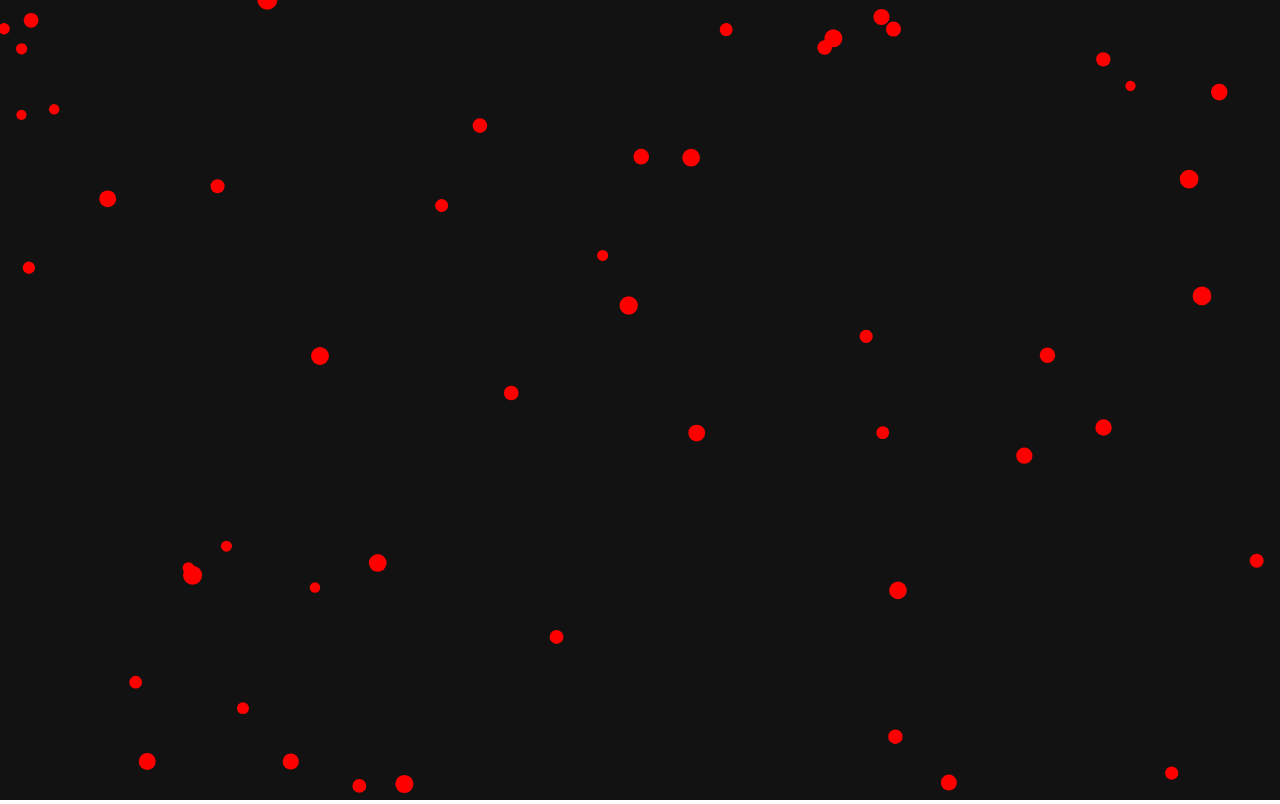
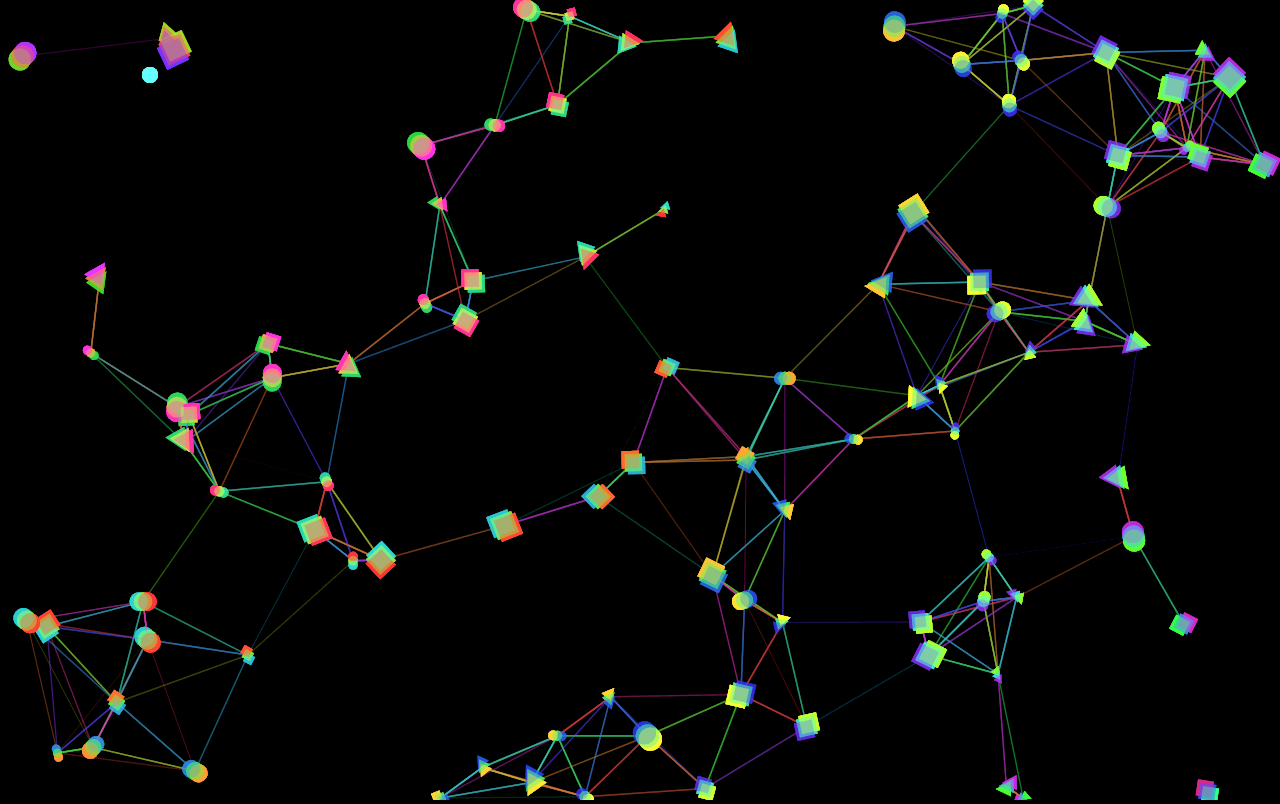
Before and after one commit to alecsharpie/chaoscanvas, a plain HTML site: page index.html in a window 1280 px wide. Drawn offline with Linux system fonts and the light colour scheme.

Commit message:
Quantum Shapes with Chromatic Aberration & Connections.

```diff
--- a/script.js
+++ b/script.js
@@ -1,70 +1,188 @@
 const canvas = document.getElementById("ChaosCanvas");
 const ctx = canvas.getContext("2d");
-canvas.width = window.innerWidth;
-canvas.height = window.innerHeight;
+let mouse = { x: canvas.width / 2, y: canvas.height / 2 };
 
-let shapes = [];
+const CONFIG = {
+    NUM_SHAPES: 100,
+    TRAIL_ALPHA: 0.08,
+    SHAPE: {
+        TYPES: ['circle', 'square', 'triangle'],
+        MIN_SIZE: 4,
+        MAX_SIZE: 12,
+        SPIN_RANGE: 0.02,
+        CONNECTION_DISTANCE: 150,
+        GRAVITY_FACTOR: 0.2,
+        DAMPING: 0.95,
+        MOUSE_RADIUS: 300
+    }
+};
 
-function Shape(x, y, size, color) {
-  this.x = x;
-  this.y = y;
-  this.size = size;
-  this.color = color;
-  this.speedX = Math.random() * 2 - 1; // Random horizontal speed
-  this.speedY = Math.random() * 2 - 1; // Random vertical speed
-  this.accelerationX = (Math.random() - 0.5) * 0.1; // Random acceleration
-  this.accelerationY = (Math.random() - 0.5) * 0.1; // Random acceleration
+function resizeCanvas() {
+    canvas.width = window.innerWidth;
+    canvas.height = window.innerHeight;
+}
+resizeCanvas();
+
+class QuantumShape {
+    constructor() {
+        this.type = CONFIG.SHAPE.TYPES[Math.floor(Math.random() * 3)];
+        this.x = Math.random() * canvas.width;
+        this.y = Math.random() * canvas.height;
+        this.size = Math.random() * (CONFIG.SHAPE.MAX_SIZE - CONFIG.SHAPE.MIN_SIZE) + CONFIG.SHAPE.MIN_SIZE;
+        this.spin = (Math.random() - 0.5) * CONFIG.SHAPE.SPIN_RANGE;
+        this.rotation = Math.random() * Math.PI * 2;
+        this.velocity = { x: 0, y: 0 };
+        this.acceleration = { x: 0, y: 0 };
+    }
+
+    update() {
+        // Mouse gravitational pull
+        const dx = mouse.x - this.x;
+        const dy = mouse.y - this.y;
+        const distance = Math.sqrt(dx*dx + dy*dy);
+        const maxDist = CONFIG.SHAPE.MOUSE_RADIUS;
+
+        if (distance < maxDist && distance > 10) {
+            const force = (1 - distance/maxDist) * CONFIG.SHAPE.GRAVITY_FACTOR;
+            this.acceleration.x += (dx/distance) * force;
+            this.acceleration.y += (dy/distance) * force;
+        }
+
+        // Physics simulation
+        this.velocity.x += this.acceleration.x;
+        this.velocity.y += this.acceleration.y;
+        this.velocity.x *= CONFIG.SHAPE.DAMPING;
+        this.velocity.y *= CONFIG.SHAPE.DAMPING;
+
+        this.x += this.velocity.x;
+        this.y += this.velocity.y;
+        this.rotation += this.spin;
+
+        // Reset acceleration
+        this.acceleration.x = 0;
+        this.acceleration.y = 0;
+
+        // Soft boundary wrapping
+        const buffer = this.size * 4;
+        if (this.x < -buffer) this.x = canvas.width + buffer;
+        if (this.x > canvas.width + buffer) this.x = -buffer;
+        if (this.y < -buffer) this.y = canvas.height + buffer;
+        if (this.y > canvas.height + buffer) this.y = -buffer;
+    }
 }
 
-function init() {
-  for (let i = 0; i < 50; i++) { // Number of Shapes
-    shapes.push(new Shape(Math.random() * canvas.width, Math.random() *
-canvas.height, Math.random() * 5 + 5, `hsl(${Math.random() * 360}, 100%,
-50%)`)); // Generate shapes
-  }
+let shapes = Array.from({ length: CONFIG.NUM_SHAPES }, () => new QuantumShape());
+
+function drawConnections() {
+    ctx.lineWidth = 1.5;
+    shapes.forEach((a, i) => {
+        shapes.slice(i+1).forEach(b => {
+            const dx = a.x - b.x;
+            const dy = a.y - b.y;
+            const dist = Math.sqrt(dx*dx + dy*dy);
+
+            if(dist < CONFIG.SHAPE.CONNECTION_DISTANCE) {
+                const alpha = 1 - (dist/CONFIG.SHAPE.CONNECTION_DISTANCE);
+                const hue = ((a.rotation + b.rotation) * 180/Math.PI) % 360;
+
+                ctx.strokeStyle = `hsla(${hue}, 80%, 60%, ${alpha*0.4})`;
+
+                ctx.beginPath();
+                ctx.moveTo(a.x, a.y);
+                ctx.lineTo(b.x, b.y);
+                ctx.stroke();
+            }
+        });
+    });
 }
 
 function draw() {
-  ctx.clearRect(0, 0, canvas.width, canvas.height); // Clear the canvas
+    // Fade trail
+    ctx.fillStyle = `rgba(0, 0, 0, ${CONFIG.TRAIL_ALPHA})`;
+    ctx.fillRect(0, 0, canvas.width, canvas.height);
 
-  for (let shape of shapes) {
-    shape.x += shape.speedX;
-    shape.y += shape.speedY;
-    shape.accelerationX *= 0.95; // Decelerate
-    shape.accelerationY *= 0.95; // Decelerate
+    drawConnections();
 
-    // Bounce off edges
-    if (shape.x + shape.size > canvas.width || shape.x - shape.size < 0) {
-      shape.speedX *= -1;
-    }
-    if (shape.y + shape.size > canvas.height || shape.y - shape.size < 0) {
-      shape.speedY *= -1;
-    }
-    // Mouse gravity
-    let distance = Math.hypot(mouse.x - shape.x, mouse.y - shape.y);
-    if (distance < (canvas.width / 3)) {
-        const gravityStrength = 1 / (distance + 1); // Closer objects have stronger gravity
-        shape.speedX += (mouse.x - shape.x) * (gravityStrength * 0.1);
-        shape.speedY += (mouse.y - shape.y) * (gravityStrength * 0.1);
-    }
+    // Draw shapes with enhanced chromatic aberration
+    shapes.forEach(shape => {
+        ctx.save();
+        ctx.translate(shape.x, shape.y);
+        ctx.rotate(shape.rotation);
 
-    // Color swirl
-    let hue = (mouse.x / canvas.width) * 360;
-    shape.color = `hsl(${hue}, 100%, 50%)`;
+        // Mouse-influenced color
+        const mouseDist = Math.hypot(mouse.x - shape.x, mouse.y - shape.y);
+        const hueBase = (mouse.x/canvas.width * 360 + Date.now()*0.02) % 360;
+        const hue = (hueBase + mouseDist * 0.2) % 360;
 
-    ctx.fillStyle = shape.color;
+        // RGB separation layers
+        [-3, 0, 3].forEach(offset => {
+            ctx.fillStyle = `hsl(${(hue + offset * 30) % 360}, 100%, 60%)`;
+            ctx.globalAlpha = 0.3 - Math.abs(offset)*0.1;
+
+            switch(shape.type) {
+                case 'circle':
+                    ctx.beginPath();
+                    ctx.arc(offset, offset, shape.size, 0, Math.PI*2);
+                    ctx.fill();
+                    break;
+                case 'square':
+                    ctx.fillRect(-shape.size + offset, -shape.size + offset,
+                               shape.size*2, shape.size*2);
+                    break;
+                case 'triangle':
+                    ctx.beginPath();
+                    ctx.moveTo(-shape.size + offset, shape.size + offset);
+                    ctx.lineTo(shape.size + offset, shape.size + offset);
+                    ctx.lineTo(offset, -shape.size + offset);
+                    ctx.closePath();
+                    ctx.fill();
+                    break;
+            }
+        });
+
+        // Core shape
+        ctx.fillStyle = `hsla(${hue}, 100%, 70%, 0.6)`;
+        switch(shape.type) {
+            case 'circle':
+                ctx.beginPath();
+                ctx.arc(0, 0, shape.size, 0, Math.PI*2);
+                ctx.fill();
+                break;
+            case 'square':
+                ctx.fillRect(-shape.size, -shape.size, shape.size*2, shape.size*2);
+                break;
+            case 'triangle':
+                ctx.beginPath();
+                ctx.moveTo(-shape.size, shape.size);
+                ctx.lineTo(shape.size, shape.size);
+                ctx.lineTo(0, -shape.size);
+                ctx.closePath();
+                ctx.fill();
+                break;
+        }
+
+        ctx.restore();
+    });
+
+    // Draw mouse cursor effect
     ctx.beginPath();
-    ctx.arc(shape.x, shape.y, shape.size, 0, Math.PI * 2);
+    ctx.arc(mouse.x, mouse.y, 8, 0, Math.PI*2);
+    ctx.fillStyle = `hsl(${(Date.now()*0.3) % 360}, 100%, 70%)`;
     ctx.fill();
-  }
-  requestAnimationFrame(draw);
+
+    requestAnimationFrame(draw);
 }
 
-let mouse = { x: 0, y: 0 };
+// Event Listeners
 canvas.addEventListener("mousemove", (e) => {
-  mouse.x = e.offsetX;
-  mouse.y = e.offsetY;
+    const rect = canvas.getBoundingClientRect();
+    mouse.x = e.clientX - rect.left;
+    mouse.y = e.clientY - rect.top;
 });
 
-init();
+window.addEventListener("resize", () => {
+    resizeCanvas();
+    shapes = Array.from({ length: CONFIG.NUM_SHAPES }, () => new QuantumShape());
+});
+
 draw();
--- a/style.css
+++ b/style.css
@@ -1,10 +1,9 @@
 body {
     margin: 0;
-  }
+    overflow: hidden;
+    background: #000;
+}
 
-  #ChaosCanvas {
-     background-color: #121212; /* Dark background */
-     display: block;
-     width: 100%;
-     height: 100%; /* Responsive height */
-  }
+canvas {
+    cursor: none;
+}
```
Also changed, not shown: prompt.txt (added).
